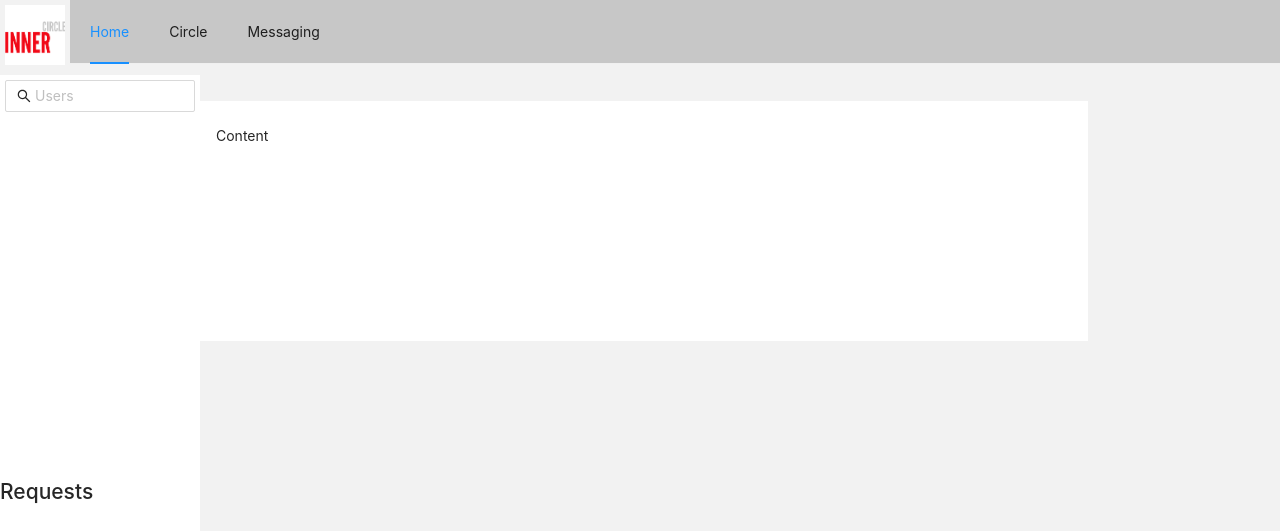
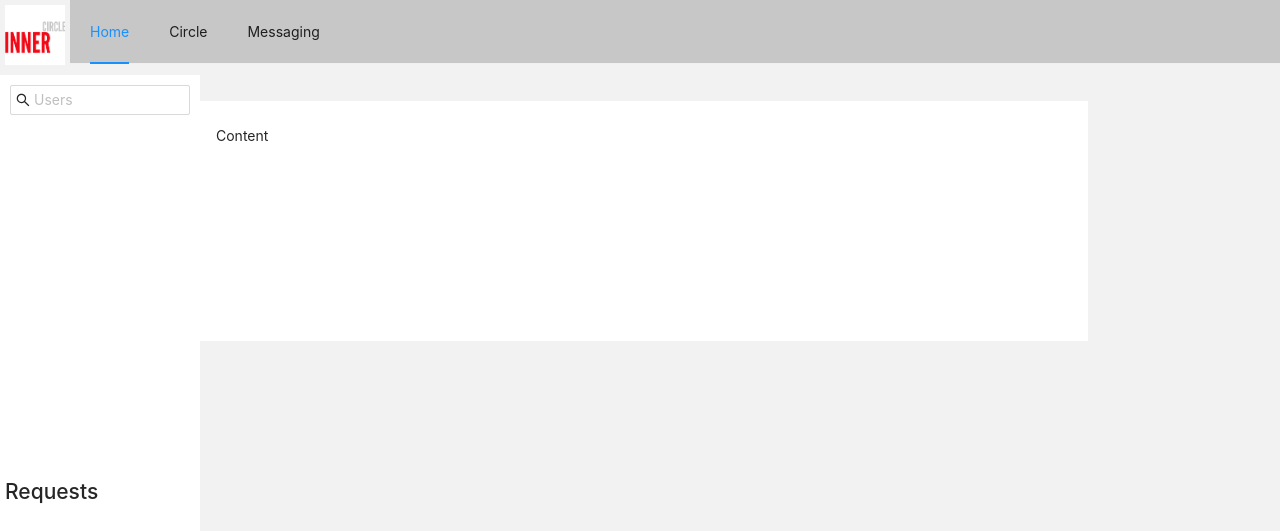
Before and after one commit to nathanclough/software-engineering-project, a React (Create React App) app in the folder application/app/: page /homepage in a window 1280 px wide. Shown: the top 531 px of the page. Built offline with nearby package versions, Linux system fonts and the light colour scheme.

Commit message:
Fixed CSS for the search side bar and added a dynamic search filter for the results

```diff
--- a/application/app/src/Components/Card.js
+++ b/application/app/src/Components/Card.js
@@ -1,5 +1,4 @@
 import React from 'react';
-import ReactDOM from 'react-dom';
 import 'antd/dist/antd.css';
 import { Card, Avatar, Button } from 'antd';
 
@@ -15,8 +14,7 @@ return (
         }}
 
       avatar={<Avatar src="https://zos.alipayobjects.com/rmsportal/ODTLcjxAfvqbxHnVXCYX.png" />}
-      title="First Name Last Name"
-      description="This is the description"
+      title={props.username}
     />
   </Card>
 )
--- a/application/app/src/Components/Homepage.js
+++ b/application/app/src/Components/Homepage.js
@@ -12,13 +12,6 @@ const { Header, Footer, Sider, Content } = Layout;
 
 function Homepage(props){
     var location = useLocation();
-
-    const [signoutVisible,setSignoutVisible] = useState(null);
-
-    const handleVisibleChange = signoutVisible => {
-      setSignoutVisible.setState(signoutVisible)
-    }
-
     const content = (
       <div>
         <Link to="/">Signout</Link>
@@ -44,8 +37,10 @@ function Homepage(props){
             collapsedWidth="0"
             style={{ position: 'fixed', zIndex: 1, height: '100%',width: '100%' }}
           >
-          <div className="side-search"><Search/></div>
+          <div className="side-bar">
+            <Search className="side-bar search"/>
             <h2>Requests</h2>
+          </div>
           </Sider>
           <Content style={{ padding: '2% 15%' }}>
             <div className="site-layout-content">Content</div>
@@ -53,13 +48,6 @@ function Homepage(props){
 
         </Layout>
     <Footer className="site-layout-footer"style={{ textAlign: 'center' }}>Inner Circle ©2021 </Footer>
-
-
-
-
-
-
-
     </Layout>
 
   </>
--- a/application/app/src/Components/UserSearch.js
+++ b/application/app/src/Components/UserSearch.js
@@ -1,34 +1,71 @@
 import React, { useState } from 'react';
 import {Input,Icon} from 'antd'
 import {SearchOutlined } from '@ant-design/icons'
-
-
-
-
+import ProfileCard from './Card';
+import { fixControlledValue } from 'antd/lib/input/Input';
 
 // Dynamically shows first 10 users based on input
 function Search(){
-    const [results,setResults] = useState(null)
+
 
     // On input change make api call and set the new results
     const handleInputChange = (event) => {
-        var results = getSearchResults()
-        setResults(results)
+        setSearchArg(event.target.value)
+        // console.log(event.target.value)
+        // var filteredResults = []
+        // if( results != null ){
+        //     filteredResults = results.filter( result =>
+        //         result.username.toLowerCase()
+        //             .includes(event.target.value.toLowerCase))
+        // }
+
+        // if (filteredResults.length == 0)
+        //     filteredResults = getSearchResults(event.target.value)
+        // setResults(filteredResults)
     };
 
     // Makes api call for first 10 users that contain given string
     const getSearchResults = () =>{
 
     }
+    const [results,setResults] = useState( [
+        { username: "James", accountId : "12" },
+        { username : "Bryce", accountId : "11" },
+        { username  :"Walter", accountId : "10" },
+        { username :"Michael", accountId : "9" },
+        { username : "Journe", accountId : "8" },
+        { username : "Nathan", accountId : "7" },
+        { username : "Justin", accountId : "6" },
+        { username : "Nick", accountId : "5" },
+        { username : "Avery", accountId : "4" },
+        { username : "Jordan", accountId : "3" },
+        { username : "Alex", accountId : "2" }
+    ])
+
+    const [ searchArg, setSearchArg] = useState("")
 
     const renderSearchResults = () => {
-        if(results.size > 0){
-            return ( <>{ results.map( (result) => { return (<h4>{result.username}</h4>)} )}</>) };
-    }
+        if (results != null && searchArg != "")
+            return (
+                <>{ results.filter(result =>
+                            result.username.toLowerCase().includes(searchArg.toLowerCase()))
+                                .map( (result) =>
+                                {
+                                    return (<ProfileCard username={result.username}></ProfileCard>)
+                                } )
+                    }
+                </> );
+        }
 
     return (
-            <Input prefix={<SearchOutlined className="site-form-item-icon"/>} placeholder="Users" loading onChange={handleInputChange}>
+        <div className="side-bar search">
+            <Input className="side-bar search input" prefix={<SearchOutlined className="site-form-item-icon"/>} placeholder="Users" loading onChange={handleInputChange}>
             </Input>
+            <div className="side-bar search results">
+            {renderSearchResults()}
+            </div>
+
+        </div>
     )
 }
 export default Search
--- a/application/app/src/index.css
+++ b/application/app/src/index.css
@@ -48,7 +48,27 @@ code {
 .ant-menu {
   background: #c7c7c7;
 }
-.side-search {
+.side-bar {
   padding: 5px;
-  height: 50%;
+  height: 100%;
+  max-height: 100%;
 }
+.side-bar.search {
+  max-height: 50%;
+}
+.side-bar.search.results {
+  overflow: scroll;
+  max-height: 95%;
+}
+
+.side-bar.search.input {
+  max-height: 30px;
+}
+
+.side-bar.requests {
+  max-height: 50%;
+}
+
+::-webkit-scrollbar {
+  display: none;
+}
```
Lines whose indentation alone changed are shown as unchanged.
